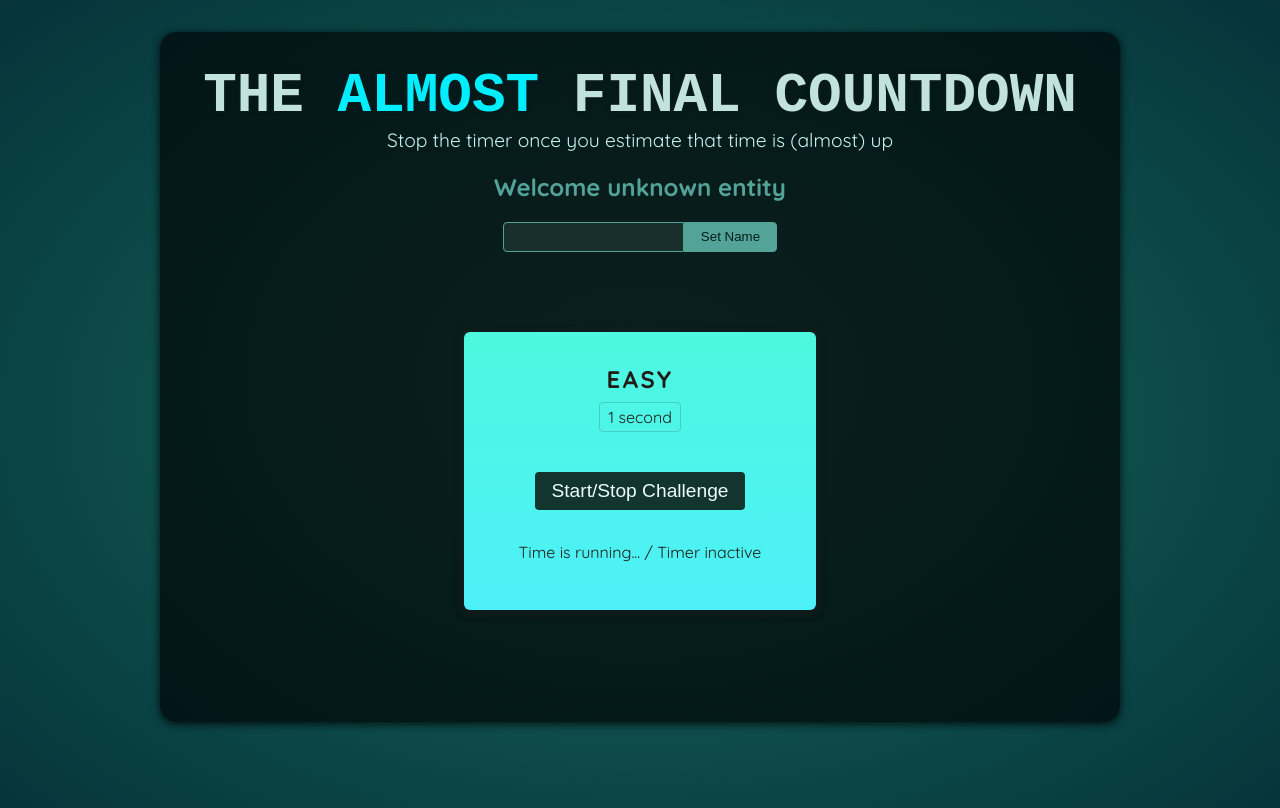
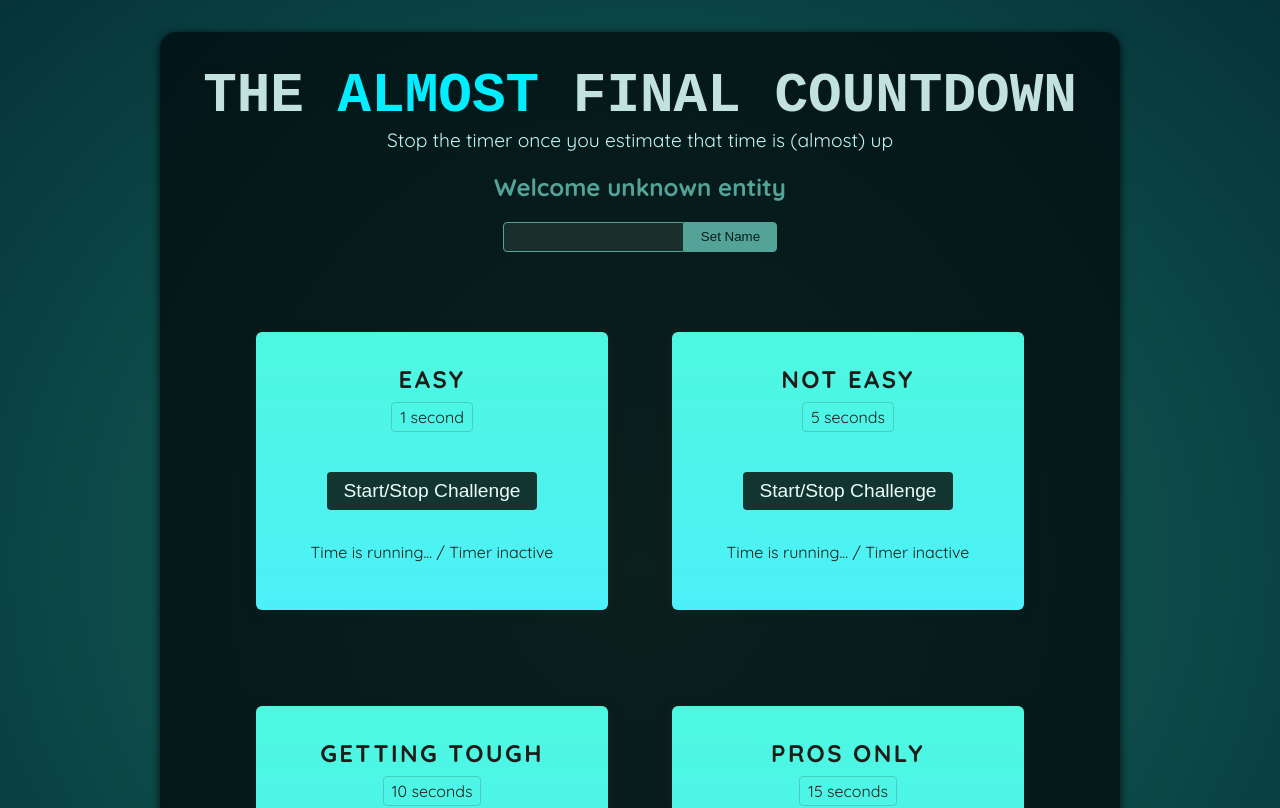
Before and after one commit to G3RGES/timer-challenge, a React (Vite) app: page / in a window 1280 px wide. Shown: the top 808 px of the page. Built offline with nearby package versions, Linux system fonts and the light colour scheme; a web font is replaced by a local one.

Commit message:
Update App.jsx

```diff
--- a/src/App.jsx
+++ b/src/App.jsx
@@ -7,6 +7,9 @@ function App() {
       <Player />
       <div id="challenges">
         <TimerChallenge title="Easy" targetTime={1} />
+        <TimerChallenge title="Not Easy" targetTime={5} />
+        <TimerChallenge title="Getting tough" targetTime={10} />
+        <TimerChallenge title="Pros only" targetTime={15} />
       </div>
     </>
   );
```
